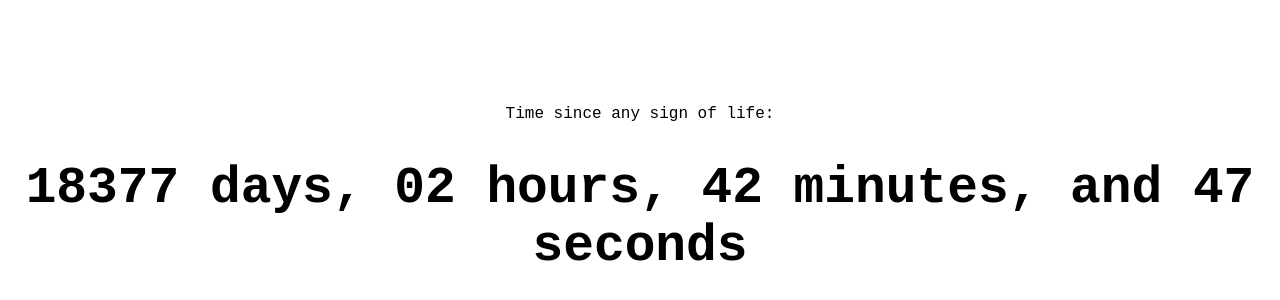
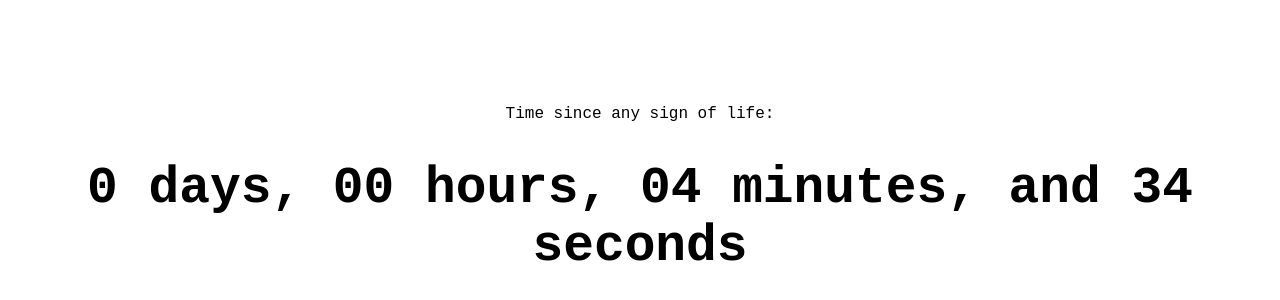
Before and after one commit to is-mn-alive/is-mn-alive.github.io, a plain HTML site: page index.html in a window 1280 px wide. Shown: the part 208-508 px from the top of the page. Drawn offline with Linux system fonts and the light colour scheme.

Commit message:
oh my god i cant fucking count

```diff
--- a/index.html
+++ b/index.html
@@ -55,8 +55,8 @@
     </div>
 
     <script>
-        const startTimestamp = 176420072000;
-        // eeeeeeeeeeeeeeeeeee 176420072000
+        const startTimestamp = 1764202364424;
+        // eeeeeeeeeeeeeeeeeee 1764202364424
 
         function updateTimer() {
             const now = new Date().getTime();
```
